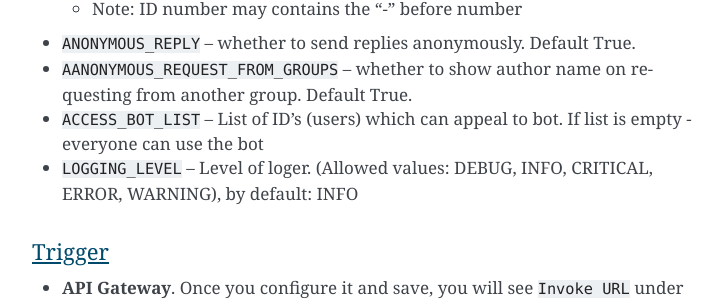
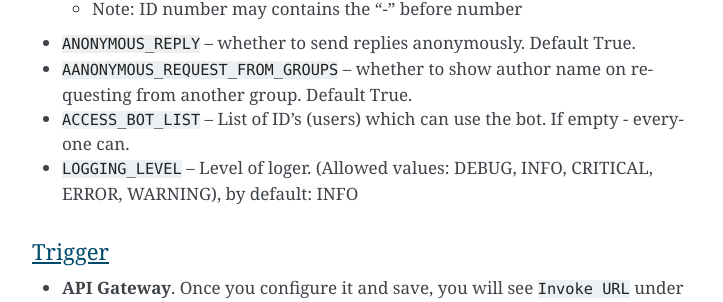
Before and after one commit to itpp-labs/chatops-docs, a Sphinx documentation site: the page built from docs/resend-bot/index.rst, in a window 1280 px wide and 900 px high, scrolled down 2899 px. Shown: the part 153-455 px from the top of the window, without its empty margins (388-1111 px from the left). Built offline with Sphinx 7.4.7, drawn with Linux system fonts in a browser that asks for light colours; some of the changed text lies outside the part shown.

Commit message:
Corrected grammar in docs/resend-bot

```diff
--- a/docs/resend-bot/index.rst
+++ b/docs/resend-bot/index.rst
@@ -23,7 +23,7 @@ Technical specification
 Chat ID
 -------
  ``/thischat`` -- returns id of current chat. It's used for the identification of the Telegram group.
- ``/myid`` -- returs id of user
+ ``/myid`` -- returs id of a user
 
 Send message
 ------------
@@ -100,7 +100,7 @@ Environment variables
 * ``ANONYMOUS_REPLY`` -- whether to send replies anonymously. Default True.
 * ``AANONYMOUS_REQUEST_FROM_GROUPS`` -- whether to show author name on requesting from another group. Default True.
 
-* ``ACCESS_BOT_LIST`` -- List of ID's (users) which can appeal to bot. If list is empty - everyone can use the bot
+* ``ACCESS_BOT_LIST`` -- List of ID's (users) which can use the bot. If empty - everyone can.
 * ``LOGGING_LEVEL`` -- Level of loger. (Allowed values: DEBUG, INFO, CRITICAL, ERROR, WARNING), by default: INFO
 
 Trigger
```
